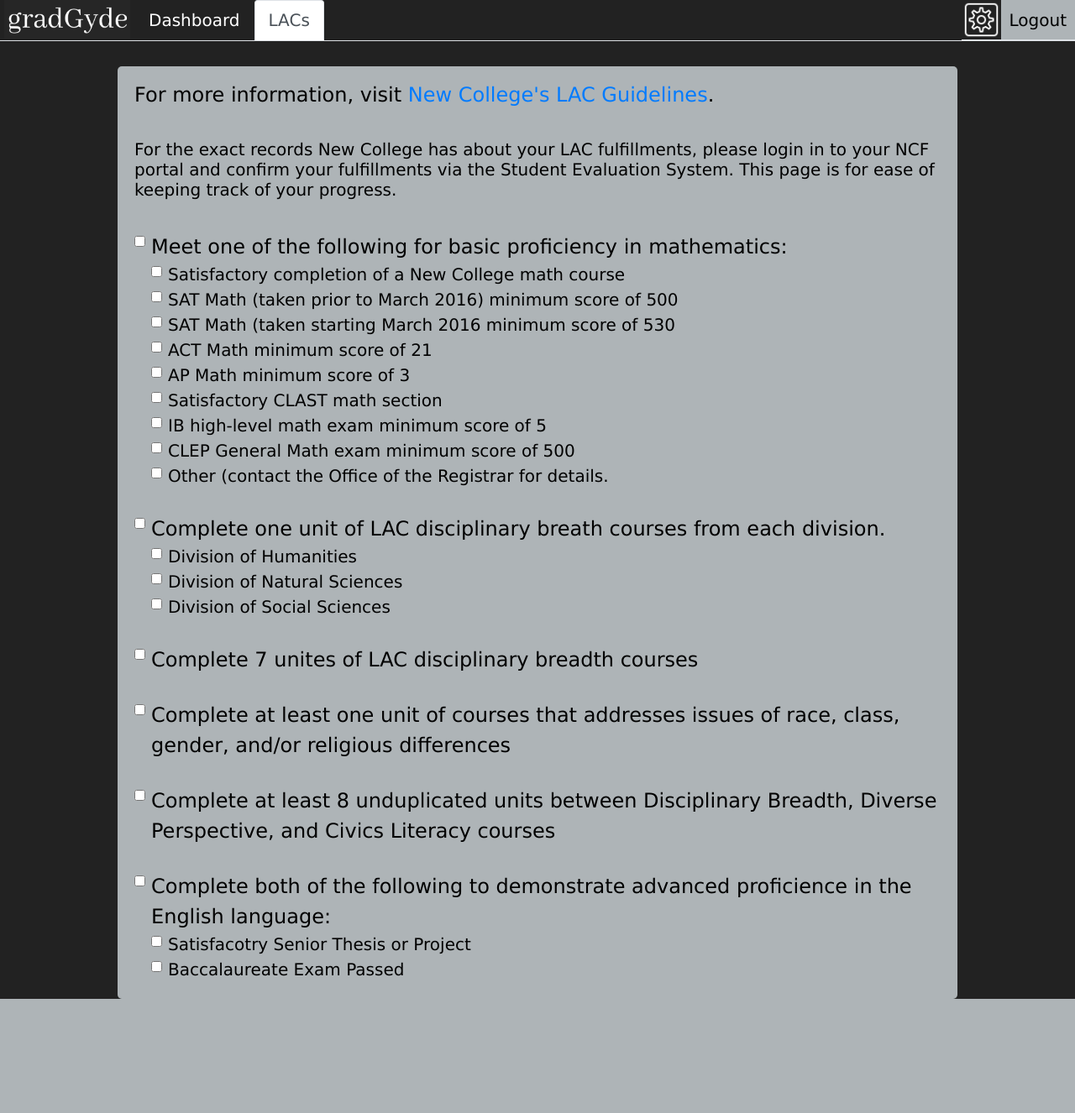
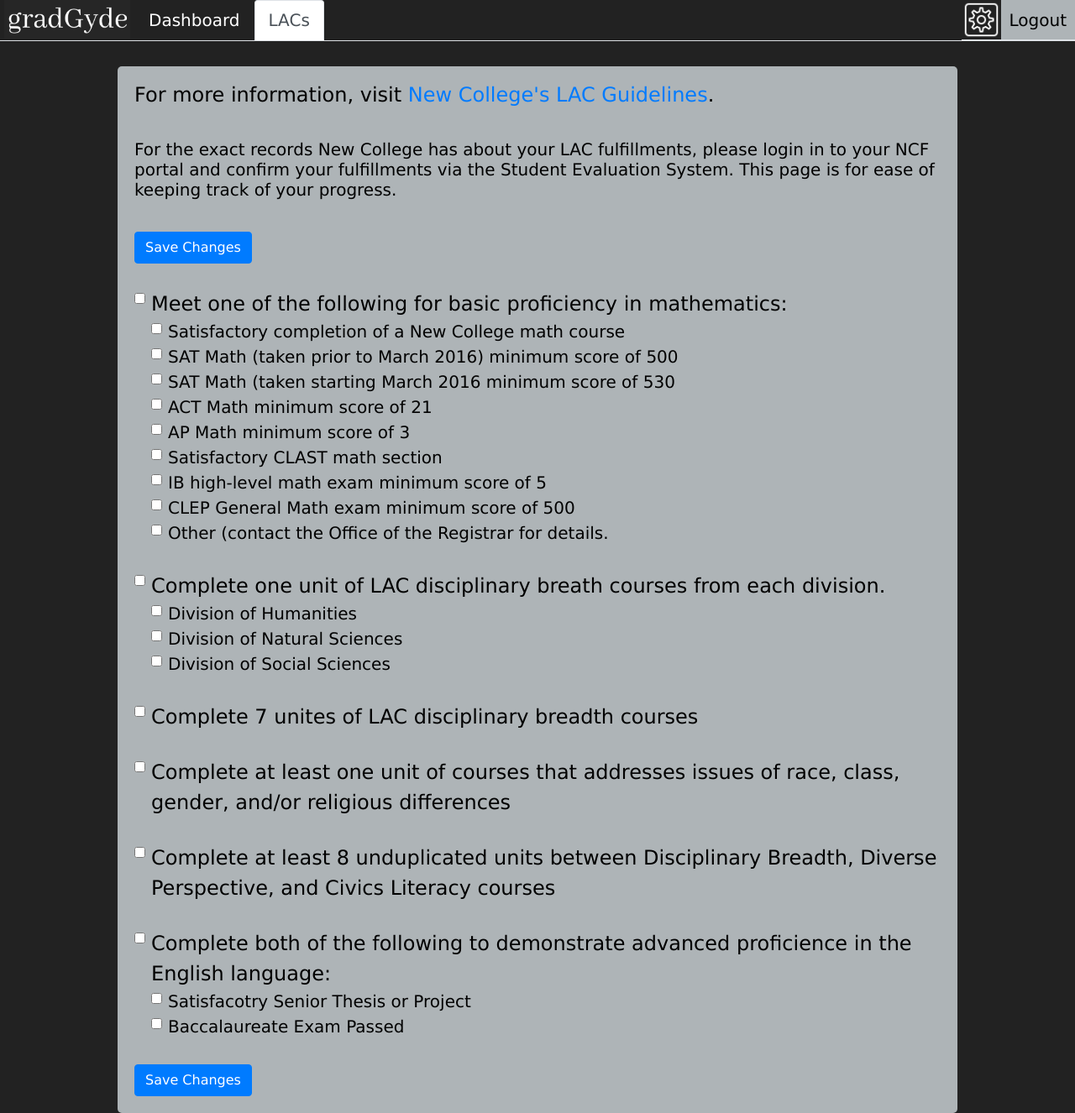
Before and after one commit to hayleemillar/gradGyde, a Flask app: template gradGyde/templates/lac.html in a window 1280 px wide. Shown: the whole page at 84% size. Before the commit the page ends 1190 px from the top, so only its background shows below. Run offline with Flask 2, Linux system fonts and the light colour scheme; the template is opened without the code that fills it, so the values that code supplies are empty; some libraries are stand-ins or nearby versions.

Commit message:
cleaned up lac.html

```diff
--- a/gradGyde/templates/lac.html
+++ b/gradGyde/templates/lac.html
@@ -14,18 +14,20 @@
 <body>
   <!-- NAV BAR -->
   <ul class="nav nav-tabs" id="myTab" role="tablist">
+
     <!-- gradGyde image -->
     <img src="../static/img/gradGyde.png" Alt="gradGyde" style="width:160px;height:48px;padding:0px 5px 2px 5px">
     <!-- dashboard tab -->
     <li class="nav-item">
       <a class="nav-link" id="dashboard-tab" data-toggle="tab" href="/student_dashboard" role="tab" aria-controls="dashboard" aria-selected="false">Dashboard</a>
     </li>
+
     <!-- lac tab -->
     <li class="nav-item">
       <a class="nav-link active" id="lac-tab" data-toggle="tab" href="/student_dashboard/lacs" role="tab" aria-controls="lac" aria-selected="true">LACs</a>
     </li>
     <!-- explore tab -->
-<!--     <li class="nav-item">
+    <!-- <li class="nav-item">
       <a class="nav-link" id="explore-tab" data-toggle="tab" href="stub.html" role="tab" aria-controls="explore" aria-selected="false">Explore</a>
     </li> -->
 
@@ -49,7 +51,10 @@
     <h5>For the exact records New College has about your LAC fulfillments, please login in to your NCF portal and confirm your fulfillments via the Student Evaluation System. This page is for ease of keeping track of your progress.</h5>
     <br/>
 
+    <!-- form -->
     <form>
+      <button onclick="location.href='/student_dashboard/lacs';" type="button" class="btn btn-primary">Save Changes</button><br/><br/>
+
       <!-- Mathematics Basic Proficiency -->
       <div class="form-check">
         <input type="checkbox" class="form-check-input" id="math-basic">
@@ -164,15 +169,16 @@
           <input type="checkbox" class="form-check-input" id="eng-prof-2">
           <label class="form-check-label" for="eng-prof-2" style="font-size:20px">Baccalaureate Exam Passed</label>
         </div>
+
+        <br/>
       </div>
 
+      <button onclick="location.href='/student_dashboard/lacs';" type="button" class="btn btn-primary">Save Changes</button>
 
     </form>
 
   </div>
 
-
-
 </body>
 
 </html>
--- a/gradGyde/templates/signup_form.html
+++ b/gradGyde/templates/signup_form.html
@@ -72,7 +72,7 @@
         <br/>
         <br/>
 
-        <button onclick="post('/signup_form/post')";type="button" class="btn btn-primary">Sign up</button>
+        <button onclick="post('/signup_form/post');" type="button" class="btn btn-primary">Sign up</button>
       </form>
     </div>
 </body>
```
Lines whose indentation alone changed are shown as unchanged.
